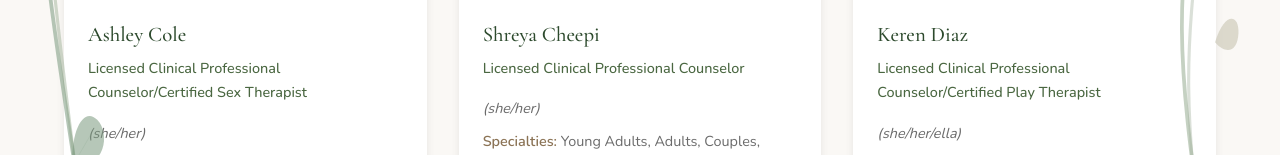
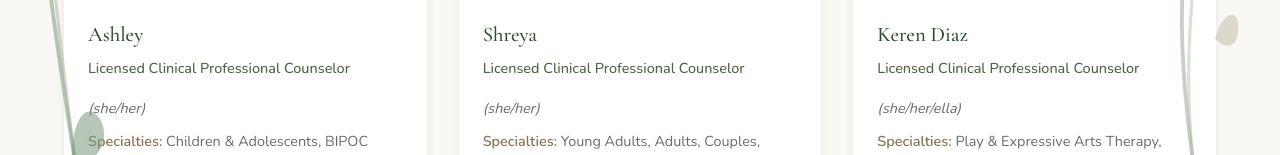
Before and after one commit to scheepi/Healing-Roots-Collective, a plain HTML site: page index.html in a window 1280 px wide. Shown: the part 1428-1583 px from the top of the page. Drawn offline with nearby package versions, Linux system fonts and the light colour scheme.

Commit message:
Add files via upload

```diff
--- a/index.html
+++ b/index.html
@@ -363,8 +363,8 @@
                     <div class="team-card fade-in">
                         <div class="team-card__image" style="background-image: url('images/ashley.png'); background-size: cover; background-position: center center; width: 100%; height: 320px;" role="img" aria-label="Ashley"></div>
                         <div class="team-card__content">
-                            <h3 class="team-card__name">Ashley Cole</h3>
-                            <p class="team-card__credentials">Licensed Clinical Professional Counselor/Certified Sex Therapist</p>
+                            <h3 class="team-card__name">Ashley</h3>
+                            <p class="team-card__credentials">Licensed Clinical Professional Counselor</p>
                             <p class="team-card__pronouns">(she/her)</p>
                             <p class="team-card__specialties">
                                 <strong>Specialties:</strong> Children &amp; Adolescents, BIPOC Clients, Older Adults, Anxiety, Depression, Trauma, LGBTQIA+ Affirming Care
@@ -379,7 +379,7 @@
                     <div class="team-card fade-in">
                         <div class="team-card__image" style="background-image: url('images/shreya.png'); background-size: cover; background-position: center top; width: 100%; height: 320px;" role="img" aria-label="Shreya"></div>
                         <div class="team-card__content">
-                            <h3 class="team-card__name">Shreya Cheepi</h3>
+                            <h3 class="team-card__name">Shreya</h3>
                             <p class="team-card__credentials">Licensed Clinical Professional Counselor</p>
                             <p class="team-card__pronouns">(she/her)</p>
                             <p class="team-card__specialties">
@@ -396,7 +396,7 @@
                         <div class="team-card__image" style="background-image: url('images/keren.jpeg'); background-size: cover; background-position: center center; width: 100%; height: 320px;" role="img" aria-label="Keren Diaz"></div>
                         <div class="team-card__content">
                             <h3 class="team-card__name">Keren Diaz</h3>
-                            <p class="team-card__credentials">Licensed Clinical Professional Counselor/Certified Play Therapist</p>
+                            <p class="team-card__credentials">Licensed Clinical Professional Counselor</p>
                             <p class="team-card__pronouns">(she/her/ella)</p>
                             <p class="team-card__specialties">
                                 <strong>Specialties:</strong> Play &amp; Expressive Arts Therapy, Children, Adolescents &amp; Adults, Holistic &amp; Multicultural Approaches, Advocacy &amp; Identity Affirming Care
```
